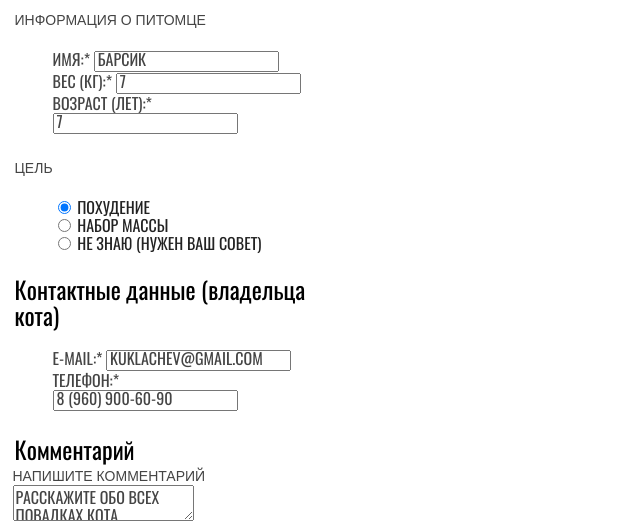
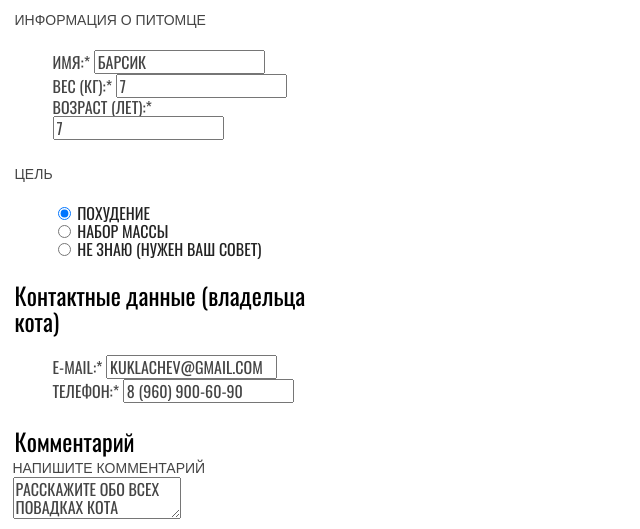
Before and after one commit to Bystrova/1627981-cat-energy-23, a website: page source/form.html in a window 1280 px wide. Shown: the part 252-781 px from the top of the page, without its empty margins (0-640 px from the left). Drawn offline with nearby package versions, Linux system fonts and the light colour scheme; files that its build step writes are made by us from their sources.

Commit message:
Заданы параметры шрифта для input

```diff
--- a/source/sass/blocks/form.scss
+++ b/source/sass/blocks/form.scss
@@ -7,6 +7,14 @@
   font-family: $Oswald;
   font-size: 16px;
   line-height: 18px;
+}
+
+.form__input,
+.form__user-comment {
+  font-family: $Oswald;
+  font-size: 16px;
+  line-height: 18px;
+  text-transform: uppercase;
 }
 
 .form__animal-data-list,
```
